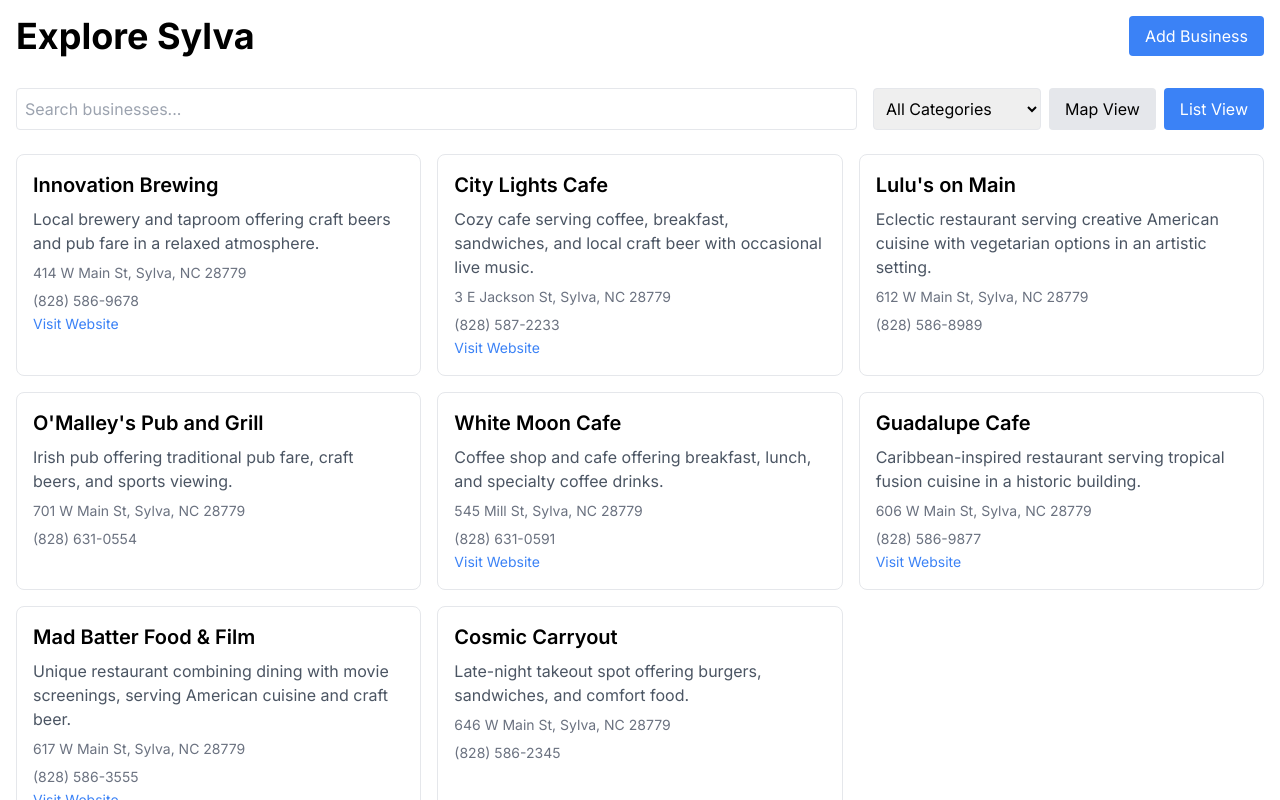
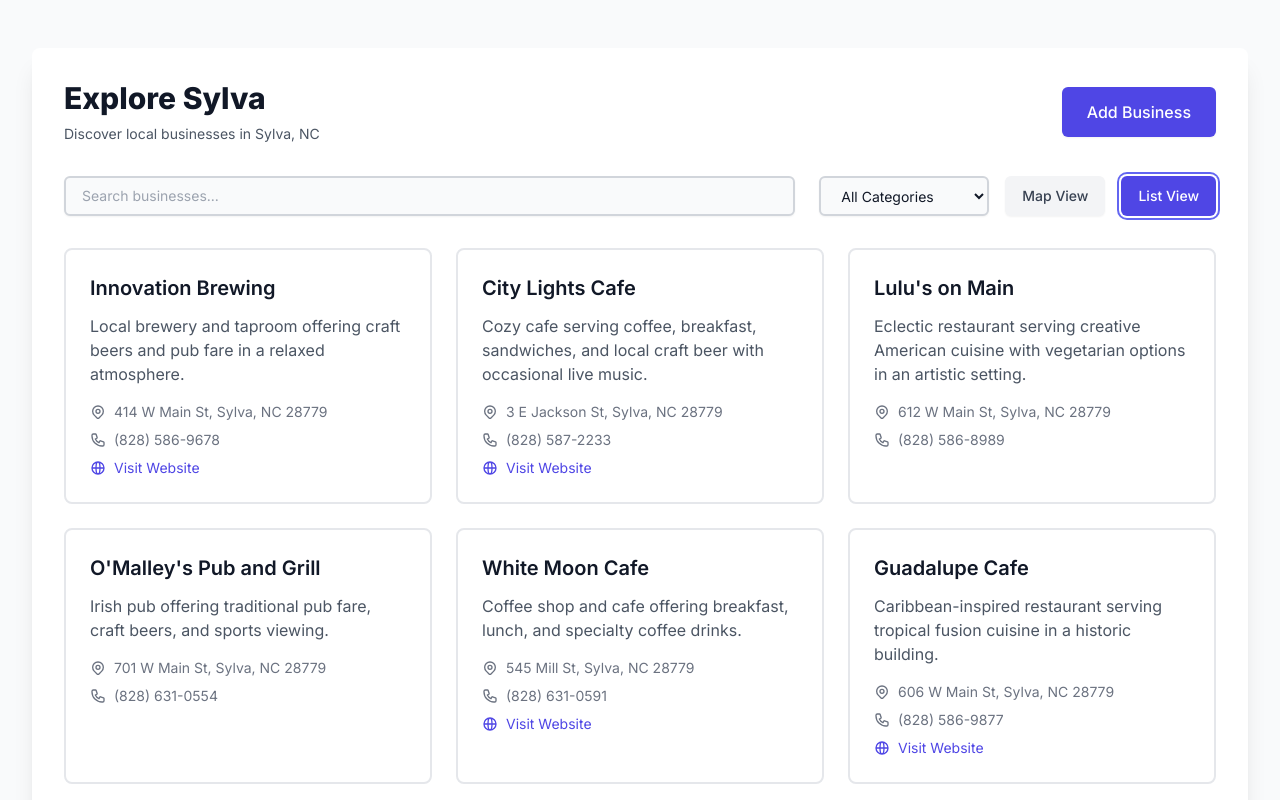
Before and after one commit to ameilius/es-site, a Next.js app: page / in a window 1280 px wide. Both pictures are taken after a click on the button "List View". Shown: the top 800 px of the page. Built offline with nearby package versions, Linux system fonts and the light colour scheme.

Commit message:
Update styling for homepage and add-business page

```diff
--- a/src/app/add-business/page.tsx
+++ b/src/app/add-business/page.tsx
@@ -80,6 +80,17 @@ export default function AddBusiness() {
     <div className="min-h-screen bg-gray-50 py-12 px-4 sm:px-6 lg:px-8">
       <div className="max-w-3xl mx-auto">
         <div className="bg-white shadow-xl rounded-lg p-8">
+          <div className="mb-4">
+            <a
+              href="/"
+              className="inline-flex items-center text-sm font-medium text-indigo-600 hover:text-indigo-500"
+            >
+              <svg className="mr-2 h-5 w-5" xmlns="http://www.w3.org/2000/svg" viewBox="0 0 20 20" fill="currentColor">
+                <path fillRule="evenodd" d="M9.707 16.707a1 1 0 01-1.414 0l-6-6a1 1 0 010-1.414l6-6a1 1 0 011.414 1.414L5.414 9H17a1 1 0 110 2H5.414l4.293 4.293a1 1 0 010 1.414z" clipRule="evenodd" />
+              </svg>
+              Back to Home
+            </a>
+          </div>
           <div className="text-center mb-8">
             <h1 className="text-3xl font-extrabold text-gray-900">Add Your Business To Explore Sylva</h1>
             <p className="mt-2 text-sm text-gray-600">
--- a/src/app/page.tsx
+++ b/src/app/page.tsx
@@ -48,9 +48,13 @@ export default function Home() {
 
   if (isLoading) {
     return (
-      <main className="min-h-screen p-4">
+      <main className="min-h-screen bg-gray-50 py-12 px-4 sm:px-6 lg:px-8">
+        <div className="max-w-7xl mx-auto">
+          <div className="bg-white shadow-xl rounded-lg p-8">
             <div className="flex justify-center items-center h-[50vh]">
-          <p>Loading businesses...</p>
+              <p className="text-gray-600">Loading businesses...</p>
+            </div>
+          </div>
         </div>
       </main>
     );
@@ -58,39 +62,57 @@ export default function Home() {
 
   if (error) {
     return (
-      <main className="min-h-screen p-4">
-        <div className="flex justify-center items-center h-[50vh]">
-          <p className="text-red-500">Error: {error}</p>
+      <main className="min-h-screen bg-gray-50 py-12 px-4 sm:px-6 lg:px-8">
+        <div className="max-w-7xl mx-auto">
+          <div className="bg-white shadow-xl rounded-lg p-8">
+            <div className="bg-red-50 border-l-4 border-red-400 p-4">
+              <div className="flex">
+                <div className="flex-shrink-0">
+                  <svg className="h-5 w-5 text-red-400" viewBox="0 0 20 20" fill="currentColor">
+                    <path fillRule="evenodd" d="M10 18a8 8 0 100-16 8 8 0 000 16zM8.707 7.293a1 1 0 00-1.414 1.414L8.586 10l-1.293 1.293a1 1 0 101.414 1.414L10 11.414l1.293 1.293a1 1 0 001.414-1.414L11.414 10l1.293-1.293a1 1 0 00-1.414-1.414L10 8.586 8.707 7.293z" clipRule="evenodd" />
+                  </svg>
+                </div>
+                <div className="ml-3">
+                  <p className="text-sm text-red-700">{error}</p>
+                </div>
+              </div>
+            </div>
+          </div>
         </div>
       </main>
     );
   }
 
   return (
-    <main className="min-h-screen p-4">
+    <main className="min-h-screen bg-gray-50 py-12 px-4 sm:px-6 lg:px-8">
+      <div className="max-w-7xl mx-auto">
+        <div className="bg-white shadow-xl rounded-lg p-8">
           <div className="flex justify-between items-center mb-8">
-        <h1 className="text-4xl font-bold">Explore Sylva</h1>
+            <div>
+              <h1 className="text-3xl font-extrabold text-gray-900">Explore Sylva</h1>
+              <p className="mt-2 text-sm text-gray-600">Discover local businesses in Sylva, NC</p>
+            </div>
             <Link
               href="/add-business"
-          className="px-4 py-2 bg-blue-500 text-white rounded hover:bg-blue-600"
+              className="inline-flex items-center px-6 py-3 border border-transparent text-base font-medium rounded-md shadow-sm text-white bg-indigo-600 hover:bg-indigo-700 focus:outline-none focus:ring-2 focus:ring-offset-2 focus:ring-indigo-500"
             >
               Add Business
             </Link>
           </div>
 
-      <div className="flex flex-col md:flex-row gap-4 mb-6">
+          <div className="flex flex-col md:flex-row gap-6 mb-8">
             <div className="flex-1">
               <input
                 type="text"
                 placeholder="Search businesses..."
-            className="w-full p-2 border rounded"
+                className="w-full rounded-md border-2 border-gray-300 bg-gray-50 px-4 py-2 text-gray-900 shadow-sm focus:border-indigo-500 focus:bg-white focus:ring-2 focus:ring-indigo-500 sm:text-sm"
                 value={searchQuery}
                 onChange={(e) => setSearchQuery(e.target.value)}
               />
             </div>
-        <div className="flex gap-2">
+            <div className="flex gap-4">
               <select
-            className="p-2 border rounded"
+                className="rounded-md border-2 border-gray-300 bg-gray-50 px-4 py-2 text-gray-900 shadow-sm focus:border-indigo-500 focus:bg-white focus:ring-2 focus:ring-indigo-500 sm:text-sm"
                 value={selectedCategory}
                 onChange={(e) => setSelectedCategory(e.target.value)}
               >
@@ -102,13 +124,21 @@ export default function Home() {
                 ))}
               </select>
               <button
-            className={`px-4 py-2 rounded ${view === 'map' ? 'bg-blue-500 text-white' : 'bg-gray-200'}`}
+                className={`inline-flex items-center px-4 py-2 border border-transparent text-sm font-medium rounded-md shadow-sm ${
+                  view === 'map'
+                    ? 'bg-indigo-600 text-white hover:bg-indigo-700'
+                    : 'bg-gray-100 text-gray-700 hover:bg-gray-200'
+                } focus:outline-none focus:ring-2 focus:ring-offset-2 focus:ring-indigo-500`}
                 onClick={() => setView('map')}
               >
                 Map View
               </button>
               <button
-            className={`px-4 py-2 rounded ${view === 'list' ? 'bg-blue-500 text-white' : 'bg-gray-200'}`}
+                className={`inline-flex items-center px-4 py-2 border border-transparent text-sm font-medium rounded-md shadow-sm ${
+                  view === 'list'
+                    ? 'bg-indigo-600 text-white hover:bg-indigo-700'
+                    : 'bg-gray-100 text-gray-700 hover:bg-gray-200'
+                } focus:outline-none focus:ring-2 focus:ring-offset-2 focus:ring-indigo-500`}
                 onClick={() => setView('list')}
               >
                 List View
@@ -121,37 +151,55 @@ export default function Home() {
               <p className="text-gray-500">No businesses found matching your criteria.</p>
             </div>
           ) : view === 'map' ? (
-        <div className="h-[600px] w-full">
+            <div className="h-[600px] w-full rounded-lg overflow-hidden">
               <Map businesses={filteredBusinesses} />
             </div>
           ) : (
-        <div className="grid grid-cols-1 md:grid-cols-2 lg:grid-cols-3 gap-4">
+            <div className="grid grid-cols-1 md:grid-cols-2 lg:grid-cols-3 gap-6">
               {filteredBusinesses.map((business) => (
                 <BusinessCard key={business.id} business={business} />
               ))}
             </div>
           )}
+        </div>
+      </div>
     </main>
   );
 }
 
 function BusinessCard({ business }: { business: Business }) {
   return (
-    <div className="border rounded-lg p-4 hover:shadow-lg transition-shadow">
-      <h2 className="text-xl font-semibold mb-2">{business.name}</h2>
-      <p className="text-gray-600 mb-2">{business.description}</p>
-      <p className="text-sm text-gray-500 mb-2">{business.address}</p>
-      <p className="text-sm text-gray-500">{business.phone}</p>
+    <div className="bg-white border-2 border-gray-200 rounded-lg p-6 hover:shadow-lg transition-shadow">
+      <h2 className="text-xl font-semibold text-gray-900 mb-3">{business.name}</h2>
+      <p className="text-gray-600 mb-4">{business.description}</p>
+      <div className="space-y-2">
+        <p className="text-sm text-gray-500 flex items-center">
+          <svg className="h-4 w-4 mr-2" fill="none" viewBox="0 0 24 24" stroke="currentColor">
+            <path strokeLinecap="round" strokeLinejoin="round" strokeWidth={2} d="M17.657 16.657L13.414 20.9a1.998 1.998 0 01-2.827 0l-4.244-4.243a8 8 0 1111.314 0z" />
+            <path strokeLinecap="round" strokeLinejoin="round" strokeWidth={2} d="M15 11a3 3 0 11-6 0 3 3 0 016 0z" />
+          </svg>
+          {business.address}
+        </p>
+        <p className="text-sm text-gray-500 flex items-center">
+          <svg className="h-4 w-4 mr-2" fill="none" viewBox="0 0 24 24" stroke="currentColor">
+            <path strokeLinecap="round" strokeLinejoin="round" strokeWidth={2} d="M3 5a2 2 0 012-2h3.28a1 1 0 01.948.684l1.498 4.493a1 1 0 01-.502 1.21l-2.257 1.13a11.042 11.042 0 005.516 5.516l1.13-2.257a1 1 0 011.21-.502l4.493 1.498a1 1 0 01.684.949V19a2 2 0 01-2 2h-1C9.716 21 3 14.284 3 6V5z" />
+          </svg>
+          {business.phone}
+        </p>
         {business.website && (
           <a
             href={business.website}
             target="_blank"
             rel="noopener noreferrer"
-          className="text-blue-500 hover:underline text-sm"
+            className="text-sm text-indigo-600 hover:text-indigo-500 flex items-center"
           >
+            <svg className="h-4 w-4 mr-2" fill="none" viewBox="0 0 24 24" stroke="currentColor">
+              <path strokeLinecap="round" strokeLinejoin="round" strokeWidth={2} d="M21 12a9 9 0 01-9 9m9-9a9 9 0 00-9-9m9 9H3m9 9a9 9 0 01-9-9m9 9c1.657 0 3-4.03 3-9s-1.343-9-3-9m0 18c-1.657 0-3-4.03-3-9s1.343-9 3-9m-9 9a9 9 0 019-9" />
+            </svg>
             Visit Website
           </a>
         )}
       </div>
+    </div>
   );
 }
```
Lines whose indentation alone changed are shown as unchanged.
